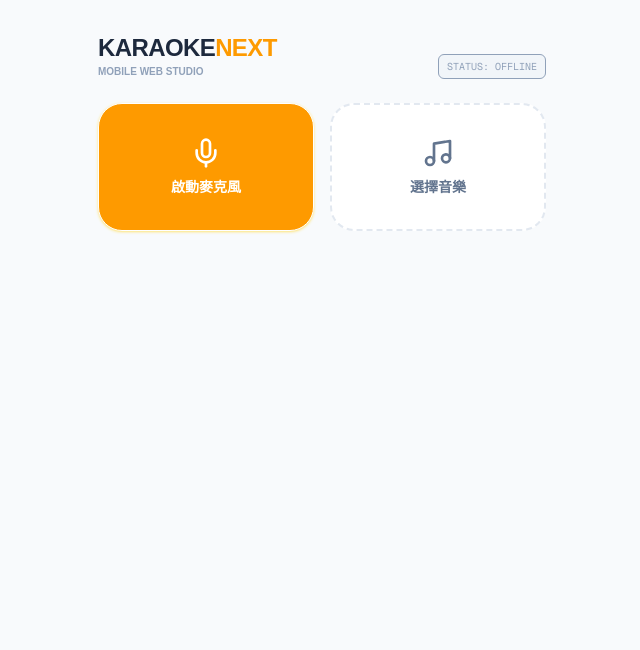
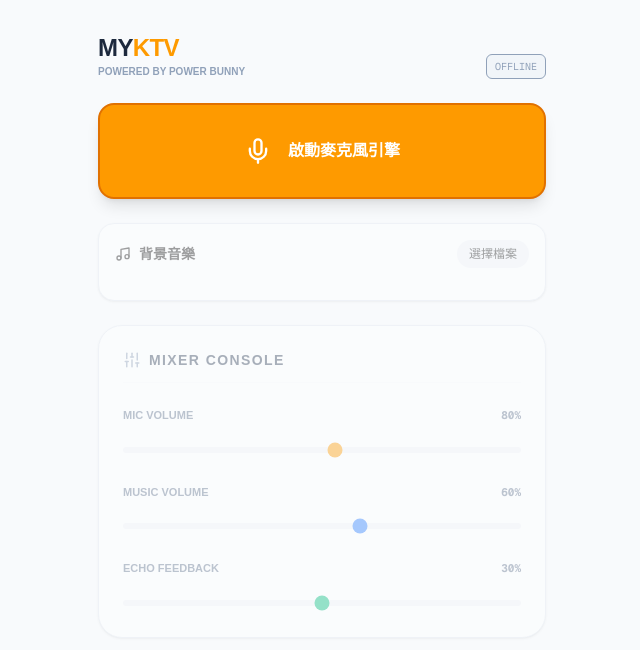
Before and after one commit to leon123858/myKTV, a Next.js app in the folder web-ktv/: page /ktv in a window 1280 px wide. Shown: the top 650 px of the page, without its empty margins (318-958 px from the left). Built offline with nearby package versions, Linux system fonts and the light colour scheme.

Commit message:
basic logic done

```diff
--- a/web-ktv/app/ktv/page.tsx
+++ b/web-ktv/app/ktv/page.tsx
@@ -1,12 +1,13 @@
 'use client';
 
-import { useState, useRef } from 'react';
-import { Mic, Music } from 'lucide-react';
+import { useState, useRef, useEffect } from 'react';
+import { Mic, Music, Play, Pause, RotateCcw, Sliders } from 'lucide-react';
 import { KTVNode, KTVVolume } from '../types/types';
 
 export default function KTVPage() {
 	const [isEngineRunning, setIsEngineRunning] = useState(false);
-	const [volume] = useState<KTVVolume>({
+	const [isPlaying, setIsPlaying] = useState(false);
+	const [volume, setVolumeState] = useState<KTVVolume>({
 		mic: 0.8,
 		music: 0.6,
 		echo: 0.3,
@@ -15,39 +16,54 @@
 		ducking: -35,
 	});
 
-	// 用 useRef 保持 Audio Node 引用，避免 Re-render 導致中斷
+	// 音樂播放相關狀態
+	const [audioBuffer, setAudioBuffer] = useState<AudioBuffer | null>(null);
+	const [startTime, setStartTime] = useState(0); // 紀錄開始播放的絕對時間
+	const [pausedAt, setPausedAt] = useState(0); // 紀錄暫停時已播放了幾秒
+	const [isResetting, setIsResetting] = useState(false);
+
 	const audioCtx = useRef<AudioContext | null>(null);
 	const node = useRef<KTVNode>({});
 	const musicSource = useRef<AudioBufferSourceNode | null>(null);
 
-	const setVolume = (rampTime = 0.05) => {
+	useEffect(() => {
+		const applyVolumeSettings = (rampTime = 0.05) => {
 			const ctx = audioCtx.current;
 			const n = node.current;
-
 			if (!ctx) return;
 
 			const { mic, music, echo, delay, ratio, ducking } = volume;
 			const now = ctx.currentTime;
 
-		// 1. 增益類參數 (GainNodes)
 			n.micGain?.gain.setTargetAtTime(mic, now, rampTime);
 			n.musicGain?.gain.setTargetAtTime(music, now, rampTime);
 			n.echoFeedback?.gain.setTargetAtTime(echo, now, rampTime);
-
-		// 2. 時間類參數 (DelayNode)
-		// 注意：delayTime 若劇烈變動會產生類比磁帶轉速改變的音效 (Pitch shift)
 			n.echoDelay?.delayTime.setTargetAtTime(delay, now, rampTime);
 
-		// 3. 動態處理類參數 (DynamicsCompressorNode)
 			if (n.compressor) {
-			// 壓縮比 (Ratio)
 				n.compressor.ratio.setTargetAtTime(ratio, now, rampTime);
-			// 閃避門檻 (Threshold) - 控制音樂被壓低的靈敏度
 				n.compressor.threshold.setTargetAtTime(ducking, now, rampTime);
 			}
 		};
 
-	// 初始化 Web Audio 節點圖 (Audio Graph)
+		if (isEngineRunning) {
+			applyVolumeSettings();
+		}
+	}, [volume, isEngineRunning]);
+
+	const handleReset = () => {
+		// 1. 執行原有的邏輯
+		musicSource.current?.stop();
+		setPausedAt(0);
+		setIsPlaying(false);
+
+		// 2. 觸發亮燈效果
+		setIsResetting(true);
+
+		// 3. 短暫延遲後關閉亮燈（給使用者視覺反饋的時間）
+		setTimeout(() => setIsResetting(false), 200);
+	};
+
 	const initAudio = async () => {
 		if (audioCtx.current) return;
 
@@ -58,13 +74,9 @@
 
 			const stream = await navigator.mediaDevices.getUserMedia({
 				audio: {
-					// note: 48000 44100, 22050 is quality options
 					sampleRate: { ideal: 48000 },
-					// note: cancel echo
 					echoCancellation: true,
-					// turn off mechanism to lock volume auto
 					autoGainControl: false,
-					// try to rm noise
 					noiseSuppression: { ideal: true },
 					channelCount: 1,
 				},
@@ -78,88 +90,113 @@
 			node.current.echoFeedback = ctx.createGain();
 			node.current.compressor = ctx.createDynamicsCompressor();
 			node.current.analyser = ctx.createAnalyser();
-			node.current.analyser.fftSize = 256;
 
-			// 配置 Ducking (當人聲進來時自動壓低背景音樂)
-			node.current.compressor.threshold.setValueAtTime(-35, ctx.currentTime);
-			node.current.compressor.ratio.setValueAtTime(12, ctx.currentTime);
-
-			// 連接節點
-			// 人聲路徑: Mic -> Gain -> Analyser & Compressor
+			// 連接人聲路徑
 			node.current.micSource.connect(node.current.micGain);
-			node.current.micGain.connect(node.current.analyser);
 			node.current.micGain.connect(node.current.compressor);
 
-			// 迴響路徑: MicGain -> Delay -> Feedback -> Delay (迴圈) -> Compressor
-			node.current.echoDelay.delayTime.value = 0.2;
+			// 連接迴響路徑
 			node.current.micGain.connect(node.current.echoDelay);
 			node.current.echoDelay.connect(node.current.echoFeedback);
 			node.current.echoFeedback.connect(node.current.echoDelay);
 			node.current.echoFeedback.connect(node.current.compressor);
 
+			// 連接音樂路徑 (音樂也進入 compressor 才能實現 Ducking)
+			node.current.musicGain.connect(node.current.compressor);
+
 			// 最終輸出
 			node.current.compressor.connect(ctx.destination);
 
+			node.current.stream = stream;
 			setIsEngineRunning(true);
-			setVolume();
 		} catch (err) {
 			console.error('Audio failed:', err);
 			alert('請確保已開啟麥克風權限');
 		}
 	};
 
-	// 定義事件型別
-	type UploadEvent = React.ChangeEvent<HTMLInputElement>;
-
-	const handleFileUpload = async (e: UploadEvent) => {
-		// 使用 Optional Chaining 與 Guard Clause
-		const file = e.target.files?.[0];
-		if (!file) return;
-
-		if (!audioCtx.current) {
-			await initAudio();
+	const stopAudio = async () => {
+		// 1. 停止所有麥克風軌道
+		if (node.current.stream) {
+			node.current.stream.getTracks().forEach((track) => track.stop());
+			node.current.stream = undefined;
 		}
 
-		// confirm audio context is initialized
-		const ctx = audioCtx.current;
-		if (!ctx) return;
+		// 2. 停止音樂播放
+		if (isPlaying) {
+			musicSource.current?.stop();
+			setIsPlaying(false);
+		}
+
+		// 3. 關閉 AudioContext
+		if (audioCtx.current) {
+			await audioCtx.current.close();
+			audioCtx.current = null;
+		}
+
+		// 4. 清除節點引用
+		node.current = {};
+
+		// 5. 更新狀態
+		setIsEngineRunning(false);
+	};
+
+	const handleFileUpload = async (e: React.ChangeEvent<HTMLInputElement>) => {
+		const file = e.target.files?.[0];
+		if (!file || !audioCtx.current) return;
 
 		try {
 			const arrayBuffer = await file.arrayBuffer();
-			const audioBuffer = await ctx.decodeAudioData(arrayBuffer);
-
-			musicSource.current?.stop();
-
-			const source = ctx.createBufferSource();
-			source.buffer = audioBuffer;
-			source.loop = true;
-
-			// 取得現有混音節點引用
-			const { musicGain, compressor } = node.current;
-
-			if (musicGain && compressor) {
-				// 串接：Source -> MusicGain -> Compressor
-				source.connect(musicGain);
-				source.start();
-
-				musicSource.current = source;
-			}
+			const decodedData = await audioCtx.current.decodeAudioData(arrayBuffer);
+			setAudioBuffer(decodedData);
+			setPausedAt(0); // 重置播放進度
+			setIsPlaying(false);
 		} catch (error) {
 			console.error('音訊解碼失敗:', error);
 		}
 	};
 
+	const togglePlay = () => {
+		if (!audioCtx.current || !audioBuffer) return;
+
+		if (isPlaying) {
+			// 暫停：紀錄目前播放位置並停止節點
+			const elapsed = audioCtx.current.currentTime - startTime;
+			setPausedAt(elapsed);
+			musicSource.current?.stop();
+			setIsPlaying(false);
+		} else {
+			// 播放：建立新節點並從上次位置開始
+			const source = audioCtx.current.createBufferSource();
+			source.buffer = audioBuffer;
+			source.loop = true;
+			source.connect(node.current.musicGain!);
+
+			// 計算 offset (處理循環播放的情況)
+			const offset = pausedAt % audioBuffer.duration;
+			source.start(0, offset);
+
+			setStartTime(audioCtx.current.currentTime - offset);
+			musicSource.current = source;
+			setIsPlaying(true);
+		}
+	};
+
+	const handleVolumeChange = (key: keyof KTVVolume, value: number) => {
+		setVolumeState((prev) => ({ ...prev, [key]: value }));
+	};
+
 	return (
-		<main className='min-h-screen bg-slate-50 p-4 md:p-8'>
+		<main className='min-h-screen bg-slate-50 p-4 md:p-8 pb-24'>
 			<div className='max-w-md mx-auto space-y-6'>
 				{/* Header */}
-				<div className='flex justify-between items-end'>
+				<header className='flex justify-between items-end'>
 					<div>
 						<h1 className='text-2xl font-black text-slate-800 tracking-tight'>
-							KARAOKE<span className='text-amber-500'>NEXT</span>
+							MY<span className='text-amber-500'>KTV</span>
 						</h1>
-						<p className='text-[10px] font-bold text-slate-400'>
-							MOBILE WEB STUDIO
+						<p className='text-[10px] font-bold text-slate-400 uppercase'>
+							Powered By Power Bunny
 						</p>
 					</div>
 					<div
@@ -169,28 +206,48 @@
 								: 'bg-slate-100 text-slate-400'
 						}`}
 					>
-						STATUS: {isEngineRunning ? 'RUNNING' : 'OFFLINE'}
+						{isEngineRunning ? '● ENGINE ACTIVE' : 'OFFLINE'}
 					</div>
-				</div>
+				</header>
 
-				{/* 核心操作區 */}
-				<div className='grid grid-cols-2 gap-4'>
+				{/* 1. 麥克風啟動區 */}
+				<section>
 					<button
-						onClick={initAudio}
-						disabled={isEngineRunning}
-						className={`h-32 rounded-3xl flex flex-col items-center justify-center gap-2 transition-all shadow-sm border ${
+						onClick={() => {
+							if (isEngineRunning) {
+								// 停止
+								stopAudio();
+							} else {
+								// 啟動
+								initAudio();
+							}
+						}}
+						className={`w-full h-24 rounded-2xl flex items-center justify-center gap-4 transition-all border-2 ${
 							isEngineRunning
-								? 'bg-white text-slate-300'
-								: 'bg-amber-500 text-white active:scale-95 shadow-amber-200'
+								? 'bg-white border-emerald-100 text-emerald-500'
+								: 'bg-amber-500 border-amber-600 text-white shadow-lg active:scale-[0.98]'
 						}`}
 					>
-						<Mic size={32} />
-						<span className='font-bold text-sm'>啟動麥克風</span>
+						<Mic size={28} className={isEngineRunning ? 'animate-pulse' : ''} />
+						<span className='font-bold'>
+							{isEngineRunning ? '麥克風已就緒' : '啟動麥克風引擎'}
+						</span>
 					</button>
+				</section>
 
-					<label className='h-32 rounded-3xl bg-white border-2 border-dashed border-slate-200 flex flex-col items-center justify-center gap-2 text-slate-500 cursor-pointer active:bg-slate-50'>
-						<Music size={32} />
-						<span className='font-bold text-sm'>選擇音樂</span>
+				{/* 2. 音樂控制區 (連動 isEngineRunning) */}
+				<section
+					className={`space-y-4 transition-opacity ${
+						!isEngineRunning ? 'opacity-40 pointer-events-none' : 'opacity-100'
+					}`}
+				>
+					<div className='bg-white p-4 rounded-2xl border border-slate-200 shadow-sm'>
+						<div className='flex items-center justify-between mb-4'>
+							<h3 className='text-sm font-bold flex items-center gap-2'>
+								<Music size={16} /> 背景音樂
+							</h3>
+							<label className='text-xs bg-slate-100 px-3 py-1.5 rounded-full cursor-pointer hover:bg-slate-200 transition-colors'>
+								{audioBuffer ? '更換檔案' : '選擇檔案'}
 								<input
 									type='file'
 									className='hidden'
@@ -199,6 +256,121 @@
 								/>
 							</label>
 						</div>
+
+						{audioBuffer && (
+							<div className='flex items-center gap-3'>
+								<button
+									onClick={togglePlay}
+									className='flex-1 py-3 rounded-xl bg-slate-900 text-white flex items-center justify-center gap-2 active:scale-95 transition-transform'
+								>
+									{isPlaying ? (
+										<>
+											<Pause size={18} /> 暫停
+										</>
+									) : (
+										<>
+											<Play size={18} /> 播放
+										</>
+									)}
+								</button>
+								<button
+									onClick={handleReset}
+									className={`p-3 rounded-xl border transition-all duration-200 ${
+										isResetting
+											? 'bg-amber-100 border-amber-400 text-amber-600 scale-90' // 亮起時的樣式
+											: 'bg-white border-slate-200 text-slate-400 hover:text-slate-600' // 平時樣式
+									}`}
+								>
+									<RotateCcw
+										size={18}
+										className={
+											isResetting ? 'rotate-[-180deg] transition-transform' : ''
+										}
+									/>
+								</button>
+							</div>
+						)}
+					</div>
+				</section>
+
+				{/* 3. 混音器混響區 */}
+				<section
+					className={`space-y-4 transition-opacity ${
+						!isEngineRunning ? 'opacity-40 pointer-events-none' : 'opacity-100'
+					}`}
+				>
+					<div className='bg-white p-6 rounded-3xl border border-slate-200 shadow-sm space-y-6'>
+						<div className='flex items-center gap-2 border-b pb-3 border-slate-50'>
+							<Sliders size={18} className='text-slate-400' />
+							<h3 className='text-sm font-black text-slate-700 uppercase tracking-widest'>
+								Mixer Console
+							</h3>
+						</div>
+
+						{/* 麥克風音量 */}
+						<div className='space-y-3'>
+							<div className='flex justify-between text-[11px] font-bold text-slate-500'>
+								<span>MIC VOLUME</span>
+								<span className='font-mono'>
+									{(volume.mic * 100).toFixed(0)}%
+								</span>
+							</div>
+							<input
+								type='range'
+								min='0'
+								max='1.5'
+								step='0.01'
+								value={volume.mic}
+								onChange={(e) =>
+									handleVolumeChange('mic', parseFloat(e.target.value))
+								}
+								className='w-full h-1.5 bg-slate-100 rounded-lg appearance-none accent-amber-500 cursor-pointer'
+							/>
+						</div>
+
+						{/* 音樂音量 */}
+						<div className='space-y-3'>
+							<div className='flex justify-between text-[11px] font-bold text-slate-500'>
+								<span>MUSIC VOLUME</span>
+								<span className='font-mono'>
+									{(volume.music * 100).toFixed(0)}%
+								</span>
+							</div>
+							<input
+								type='range'
+								min='0'
+								max='1'
+								step='0.01'
+								value={volume.music}
+								onChange={(e) =>
+									handleVolumeChange('music', parseFloat(e.target.value))
+								}
+								className='w-full h-1.5 bg-slate-100 rounded-lg appearance-none accent-blue-500 cursor-pointer'
+							/>
+						</div>
+
+						{/* 迴響強度 */}
+						<div className='space-y-3'>
+							<div className='flex justify-between text-[11px] font-bold text-slate-500'>
+								<span>ECHO FEEDBACK</span>
+								<span className='font-mono'>
+									{(volume.echo * 100).toFixed(0)}%
+								</span>
+							</div>
+							<input
+								type='range'
+								min='0'
+								max='0.6'
+								step='0.01'
+								value={volume.echo}
+								onChange={(e) =>
+									handleVolumeChange('echo', parseFloat(e.target.value))
+								}
+								className='w-full h-1.5 bg-slate-100 rounded-lg appearance-none accent-emerald-500 cursor-pointer'
+							/>
+						</div>
+					</div>
+				</section>
 			</div>
 		</main>
 	);
--- a/web-ktv/app/types/types.ts
+++ b/web-ktv/app/types/types.ts
@@ -1,4 +1,5 @@
 export interface KTVNode {
+	stream?: MediaStream;
 	micSource?: MediaStreamAudioSourceNode;
 	micGain?: GainNode;
 	musicGain?: GainNode;
```
Lines whose indentation alone changed are shown as unchanged.
